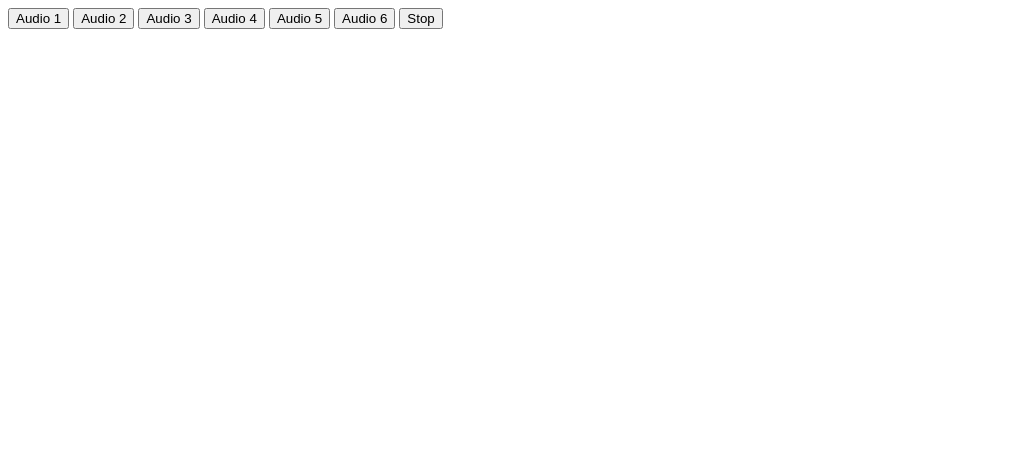
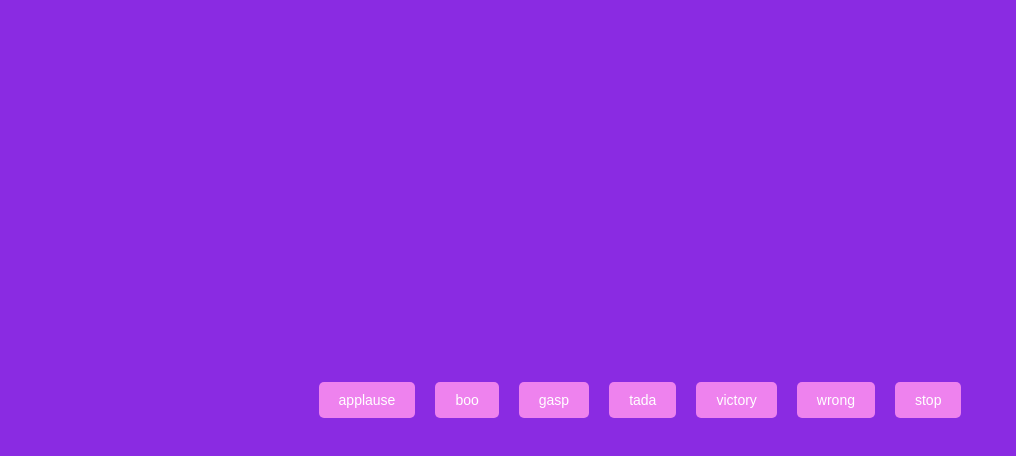
Before and after one commit to acciojob/Soundbar-souvik500, a website: page main.html in a window 1280 px wide. Shown: the whole page, without its empty margins (0-1016 px from the left). Drawn offline with Linux system fonts and the light colour scheme.

Commit message:
created a submission

```diff
--- a/main.html
+++ b/main.html
@@ -1,24 +1,40 @@
 <!DOCTYPE html>
+
 <html>
 
 <head>
-  <meta charset="utf-8" />
-  <title>Soundbar</title>
-  <link rel="stylesheet" href="style.css" />
+	<link rel="stylesheet" href="styles.css">
 </head>
 
 <body>
-  <div id="buttons">
-    <button class="btn" id="btn1" src="https://gaana.com/playlist/aparvakarangutkar-zabyh-audio">Audio 1</button>
-    <button class="btn" id="btn2" src="https://gaana.com/playlist/aparvakarangutkar-zabyh-audio">Audio 2</button>
-    <button class="btn" id="btn3" src="https://gaana.com/playlist/aparvakarangutkar-zabyh-audio">Audio 3</button>
-    <button class="btn" id="btn4" src="https://gaana.com/playlist/aparvakarangutkar-zabyh-audio">Audio 4</button>
-    <button class="btn" id="btn5" src="https://gaana.com/playlist/aparvakarangutkar-zabyh-audio">Audio 5</button>
-    <button class="btn" id="btn6" src="https://gaana.com/playlist/aparvakarangutkar-zabyh-audio">Audio 6</button>
-    <button class="btn stop" id="stop">Stop</button>
-  </div>
+	<section id="buttons">
+		 <input  class="btn" id="bt-n" type="button" value="applause" onclick="play()">
+         <audio  id="audio" src="https://interactive-examples.mdn.mozilla.net/media/cc0-audio/t-rex-roar.mp3"></audio>
 
-   <script type="text/javascript" src="./script.js">
+		 <input class="btn" id="bt-n" type="button" value="boo" onclick="play()">
+         <audio id="audio" src="https://interactive-examples.mdn.mozilla.net/media/cc0-audio/t-rex-roar.mp3"></audio>
+
+		 <input class="btn" id="bt-n" type="button" value="gasp" onclick="play()">
+         <audio id="audio" src="https://interactive-examples.mdn.mozilla.net/media/cc0-audio/t-rex-roar.mp3"></audio>
+
+		 <input class="btn" id="bt-n" type="button" value="tada" onclick="play()">
+         <audio id="audio" src="https://interactive-examples.mdn.mozilla.net/media/cc0-audio/t-rex-roar.mp3"></audio>
+
+		 <input class="btn" id="bt-n" type="button" value="victory" onclick="play()">
+         <audio id="audio" src="https://interactive-examples.mdn.mozilla.net/media/cc0-audio/t-rex-roar.mp3"></audio>
+
+		<input class="btn" id="bt-n" type="button" value="wrong" onclick="play()">
+         <audio id="audio" src="https://interactive-examples.mdn.mozilla.net/media/cc0-audio/t-rex-roar.mp3"></audio>
+
+		<input class="stop" id="bt-n" type="button" value="stop" onclick="stop()">
+         <audio id="audio" src="https://interactive-examples.mdn.mozilla.net/media/cc0-audio/t-rex-roar.mp3"></audio>
+
+	</section>
+
+	<!-- the entire body must be written by student -->
+    <script type="text/javascript" src="./script.js">
+</script>
+
 </body>
 
 </html>
--- a/script.js
+++ b/script.js
@@ -1,45 +1,10 @@
-//your JS code here. If required.
-const sounds = [];
+function play() {
+    var audio = document.getElementById("audio");
+    audio.play();
+  }
 
-for (let i = 1; i <= 6; i++) {
-  sounds.push(new Promise((resolve, reject) => {
-    const sound = new Audio(`sounds/audio${i}.mp3`);
-    sound.addEventListener('canplay', () => {
-      resolve(sound);
-    });
-    sound.addEventListener('error', (error) => {
-      reject(error);
-    });
-  }));
+function stop() {
+  var audio = document.getElementById("audio");
+  audio.pause();
+  audio.currentTime = 0;
 }
-
-Promise.all(sounds)
-  .then((loadedSounds) => {
-    const buttons = document.querySelectorAll('.btn');
-    const stopButton = document.querySelector('.stop');
-
-    function playSound(index) {
-      stopSounds();
-      loadedSounds[index].play();
-    }
-
-    function stopSounds() {
-      loadedSounds.forEach((sound) => {
-        sound.pause();
-        sound.currentTime = 0;
-      });
-    }
-
-    buttons.forEach((button, index) => {
-      button.addEventListener('click', () => {
-        playSound(index);
-      });
-    });
-
-    stopButton.addEventListener('click', () => {
-      stopSounds();
-    });
-  })
-  .catch((error) => {
-    console.error('Failed to load sounds', error);
-  });
--- a/styles.css
+++ b/styles.css
@@ -1,29 +1,26 @@
 /*  your css code here. If applicable */
-/*  your css code here. If applicable */
+
+body{
+	background-color : blueviolet;
+	width : 600px;
+	margin: auto;
+}
+
 #buttons {
 	display: flex;
 	justify-content: center;
 	align-items: center;
-	flex-wrap: wrap;
-	margin-top: 20px;
+	height: 100vh
 }
 
-.btn {
-	padding: 10px;
-	margin: 10px;
-	background-color: #3498db;
+input {
+	font-size: 14px;
+	padding: 10px 20px;
+	margin:  10px;
+	border-radius: 5px;
+	background-color: violet;
 	color: white;
 	border: none;
-	border-radius: 5px;
+	outline: none;
 	cursor: pointer;
 }
-
-.stop {
-	padding: 10px;
-	margin: 10px;
-	background-color: #3498db;
-	color: white;
-	border: none;
-	border-radius: 5px;
-	cursor: pointer;
-}
```
